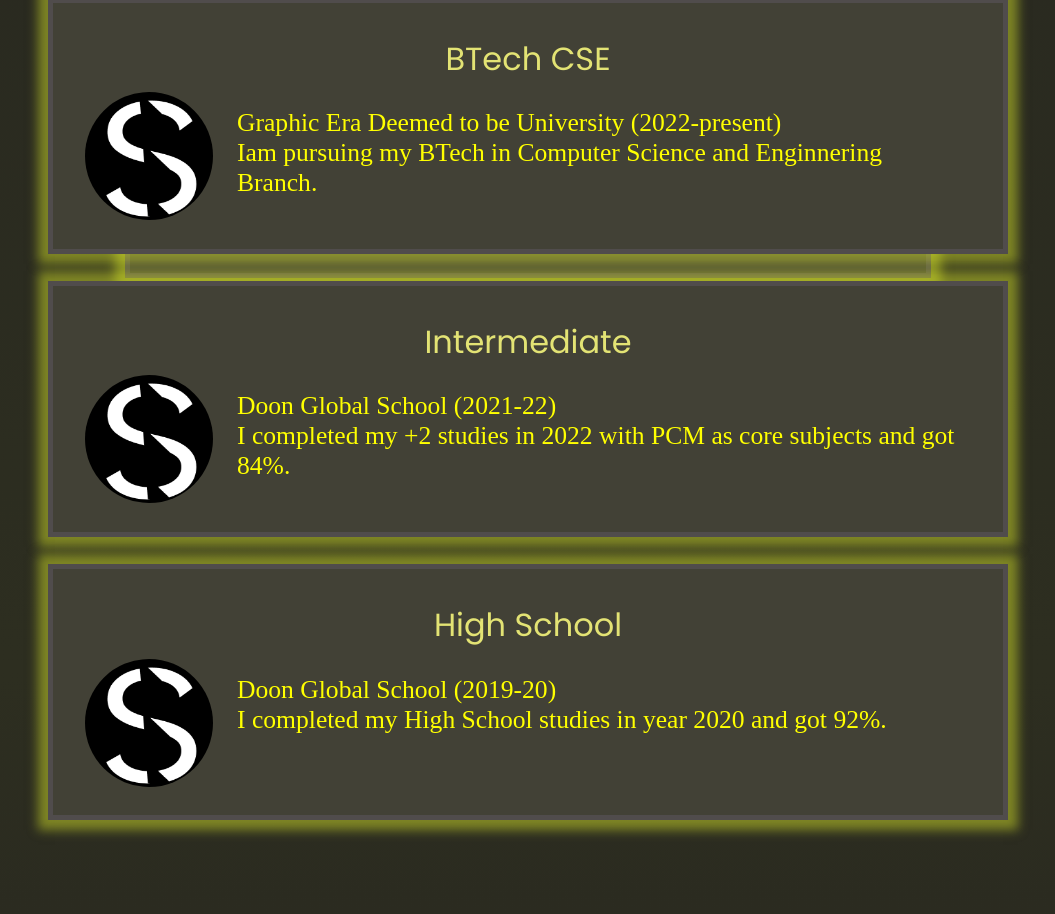
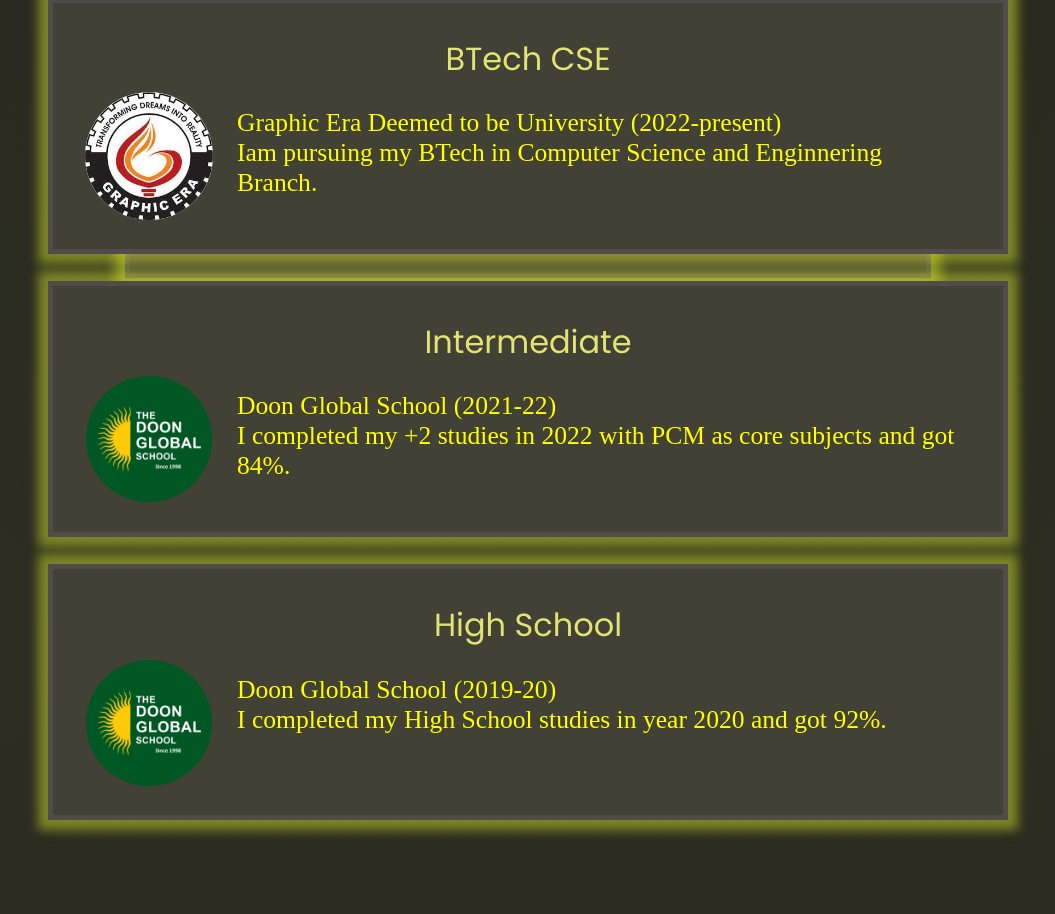
Before and after one commit to Shiwang0-0/Triweb-Learning, a React (Create React App) app in the folder Projects/portfolio/: page / in a window 1280 px wide. Shown: the part 1498-2412 px from the top of the page, without its empty margins (112-1167 px from the left). Built offline with nearby package versions, Linux system fonts and the light colour scheme.

Commit message:
added school and college logo

```diff
--- a/Projects/portfolio/src/components/qualifications/qualifications.jsx
+++ b/Projects/portfolio/src/components/qualifications/qualifications.jsx
@@ -1,5 +1,6 @@
 import './qualifications.css'
-import logo from "../../assets/logo.png"
+import geu from "../../assets/geu.jpg"
+import dgs from "../../assets/dgs.png"
 export const Qualifications=()=>{
     return(
         <div>
@@ -11,21 +12,21 @@
             <div className='Quali'>
                 <div className='courseHeading'>BTech CSE</div>
                 <div className='college'>
-                <img src={logo} alt="collegeLogo" className="collegeLogo"/>
+                <img src={geu} alt="collegeLogo" className="collegeLogo"/>
                 <div className='collegeData'>Graphic Era Deemed to be University (2022-present)<br/>Iam pursuing my BTech in Computer Science and Enginnering Branch.</div>
                 </div>
              </div>
              <div className='Quali'>
              <div className='courseHeading'>Intermediate</div>
                 <div className='college'>
-                <img src={logo} alt="collegeLogo" className="collegeLogo"/>
+                <img src={dgs} alt="collegeLogo" className="collegeLogo"/>
                 <div className='collegeData'>Doon Global School (2021-22)<br/>I completed my +2 studies in 2022 with PCM as core subjects  and got 84%.</div>
                 </div>
              </div>
              <div className='Quali'>
              <div className='courseHeading'>High School</div>
                 <div className='college'>
-                <img src={logo} alt="collegeLogo" className="collegeLogo"/>
+                <img src={dgs} alt="collegeLogo" className="collegeLogo"/>
                 <div className='collegeData'>Doon Global School (2019-20)<br/>I completed my High School studies in year 2020 and got 92%.</div>
                 </div>
              </div>
```
